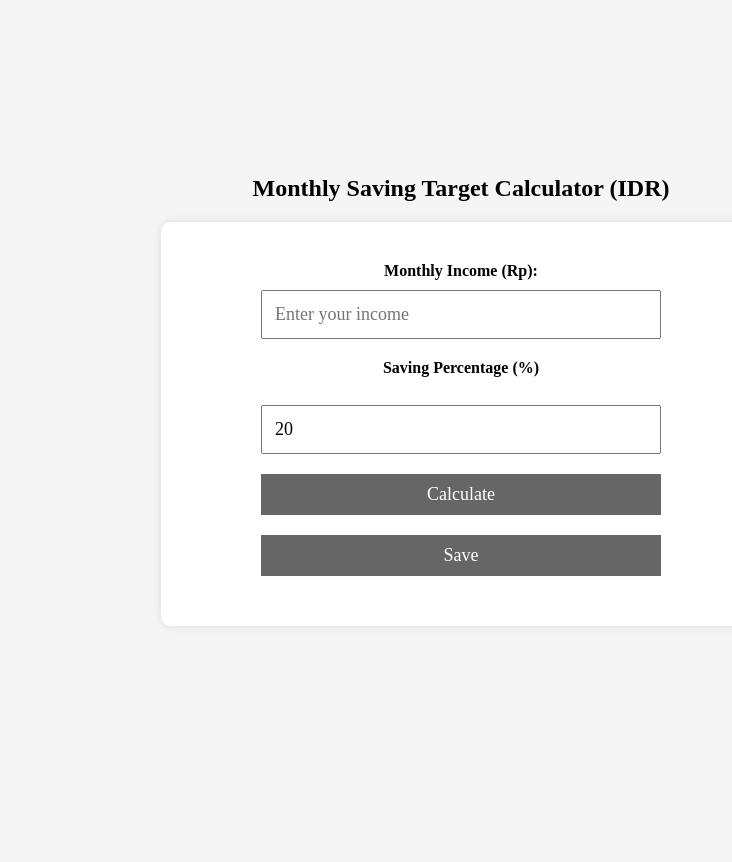
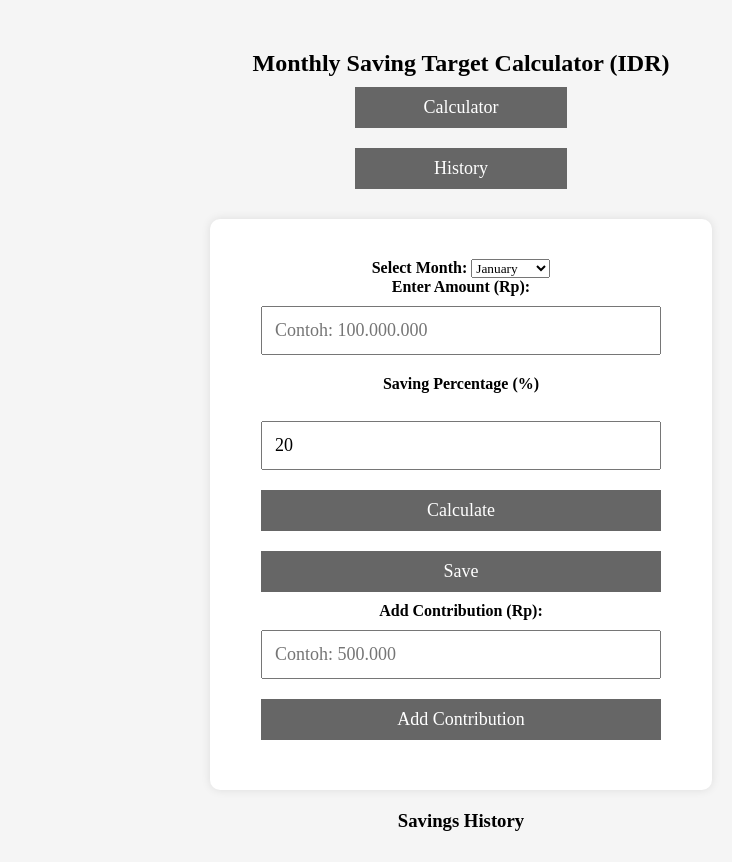
Before and after one commit to Ronny-Saputra/Personal-Finance-Manager, a plain HTML site: page HTMLS/target.html in a window 1280 px wide. Shown: the full height of the page, 304-1036 px from the left. Before the commit the page ends 800 px from the top, so only its background shows below. Drawn offline with Linux system fonts and the light colour scheme.

Commit message:
Update target.html

```diff
--- a/HTMLS/target.html
+++ b/HTMLS/target.html
@@ -1,13 +1,13 @@
 <!DOCTYPE html>
 <html lang="en">
 <head>
-  <meta charset="UTF-8">
-  <meta name="viewport" content="width=device-width, initial-scale=1.0">
+  <meta charset="UTF-8" />
+  <meta name="viewport" content="width=device-width, initial-scale=1.0"/>
   <title>Monthly Savings Target</title>
-  <link rel="stylesheet" href="target.css">     <!-- Calculator-specific styles -->
+  <link rel="stylesheet" href="target.css" />
   <style>
     .main-content {
-      margin-left: 250px; /* to avoid sidebar overlap */
+      margin-left: 250px;
       display: flex;
       flex-direction: column;
       align-items: center;
@@ -20,74 +20,90 @@
   <!-- Sidebar -->
   <div class="sidebar">
     <div class="app-title"></div>
-
     <div class="welcome-message">Welcome, Darren</div>
-
     <div class="sidebar-menu">
-      <a href="dashboard.html" class="menu-item">
-        <img src="Logos/dashboard_logo.png" alt="Dashboard">
-        <span>Dashboard</span>
-      </a>
-
-      <a href="income.html" class="menu-item">
-        <img src="Logos/expenses_logo.png" alt="Expenses">
-        <span>Expenses and Income</span>
-      </a>
-
-      <a href="transactions.html" class="menu-item">
-        <img src="Logos/transactions_logo.png" alt="Transactions">
-        <span>Transactions</span>
-      </a>
-
-      <a href="reportss.html" class="menu-item">
-        <img src="Logos/reports_logo.png" alt="Reports">
-        <span>Monthly Reports</span>
-      </a>
-
-      <a href="target.html" class="menu-item active">
-        <img src="Logos/monthly_logo.png" alt="Savings">
-        <span>Monthly Savings Target</span>
-      </a>
-
-      <a href="add.html" class="menu-item">
-        <img src="Logos/adding_logo.png" alt="Add Income and Expenses">
-        <span>Add Income and Expenses</span>
-      </a>
+      <a href="dashboard.html" class="menu-item"><img src="Logos/dashboard_logo.png" alt="Dashboard"><span>Dashboard</span></a>
+      <a href="income.html" class="menu-item"><img src="Logos/expenses_logo.png" alt="Expenses"><span>Expenses and Income</span></a>
+      <a href="transactions.html" class="menu-item"><img src="Logos/transactions_logo.png" alt="Transactions"><span>Transactions</span></a>
+      <a href="reportss.html" class="menu-item"><img src="Logos/reports_logo.png" alt="Reports"><span>Monthly Reports</span></a>
+      <a href="target.html" class="menu-item active"><img src="Logos/monthly_logo.png" alt="Savings"><span>Monthly Savings Target</span></a>
+      <a href="add.html" class="menu-item"><img src="Logos/adding_logo.png" alt="Add Income and Expenses"><span>Add Income and Expenses</span></a>
     </div>
-
-
     <div class="sidebar-footer">
-      <div class="menu-item" id="logout-button">
-        <img src="Logos/logout_logo.png" alt="Logout">
-        <span>Logout</span>
+      <div class="menu-item" id="logout-button"><img src="Logos/logout_logo.png" alt="Logout"><span>Logout</span></div>
     </div>
   </div>
-  </div>
-
   <div class="main-content">
     <div class="welcome-header">
       <h2>Monthly Saving Target Calculator (IDR)</h2>
     </div>
-
+    <!-- Tabs -->
+    <div class="tabs">
+      <button class="tab-button active" onclick="switchTab('calculator-tab')">Calculator</button>
+      <button class="tab-button" onclick="switchTab('history-tab')">History</button>
+    </div>
+    <!-- Calculator -->
+    <div id="calculator-tab" class="tab-content active">
       <div class="calculator-wrapper">
         <div class="calculator">
-        <label for="income"><strong>Monthly Income (Rp):</strong></label><br>
-        <input type="number" id="income" placeholder="Enter your income" min="100000" required>
-
-        <label for="savings" class="input-label"><strong>Saving Percentage (%)</strong></label><br>
-        <input type="number" id="savings" placeholder="Enter percentage" value="20" required>
-
-        <br>
+          <!-- New Feature: Select Month -->
+          <div class="month-selector">
+            <label for="month"><strong>Select Month:</strong></label>
+            <select id="month" required>
+              <option value="January">January</option>
+              <option value="February">February</option>
+              <option value="March">March</option>
+              <option value="April">April</option>
+              <option value="May">May</option>
+              <option value="June">June</option>
+              <option value="July">July</option>
+              <option value="August">August</option>
+              <option value="September">September</option>
+              <option value="October">October</option>
+              <option value="November">November</option>
+              <option value="December">December</option>
+            </select>
+          </div>
+          <label for="income"><strong>Enter Amount (Rp):</strong></label><br />
+          <input type="text" id="income" placeholder="Contoh: 100.000.000" required />
+          <label for="percentage" class="input-label"><strong>Saving Percentage (%)</strong></label><br />
+          <input type="number" id="percentage" placeholder="Enter percentage" value="20" min="0" max="100" required />
+          <br />
           <button onclick="calculateSavings()">Calculate</button>
           <button onclick="saveSavings()">Save</button>
-
-
           <h3 id="result"></h3>
           <p id="breakdown"></p>
+          <div id="allocation"></div>
+          <!-- Add Contribution -->
+          <label for="contribution"><strong>Add Contribution (Rp):</strong></label><br />
+          <input type="text" id="contribution" placeholder="Contoh: 500.000" required />
+          <button onclick="addContribution()">Add Contribution</button>
         </div>
       </div>
     </div>
-
+    <!-- History -->
+    <div id="history-tab" class="tab-content">
+      <div class="history-container">
+        <h3>Savings History</h3>
+        <div id="history"></div>
+      </div>
+    </div>
+  </div>
+  <script>
+    // Simple tab switcher
+    function switchTab(tabId) {
+      const allTabs = document.querySelectorAll('.tab-content');
+      const allButtons = document.querySelectorAll('.tab-button');
+      allTabs.forEach(tab => tab.classList.remove('active'));
+      allButtons.forEach(btn => btn.classList.remove('active'));
+      document.getElementById(tabId).classList.add('active');
+      event.target.classList.add('active');
+      // Call showHistory() if the selected tab is History
+      if (tabId === "history-tab") {
+        showHistory();
+      }
+    }
+  </script>
   <script src="target.js"></script>
 </body>
 </html>
```
Lines whose indentation alone changed are shown as unchanged.
